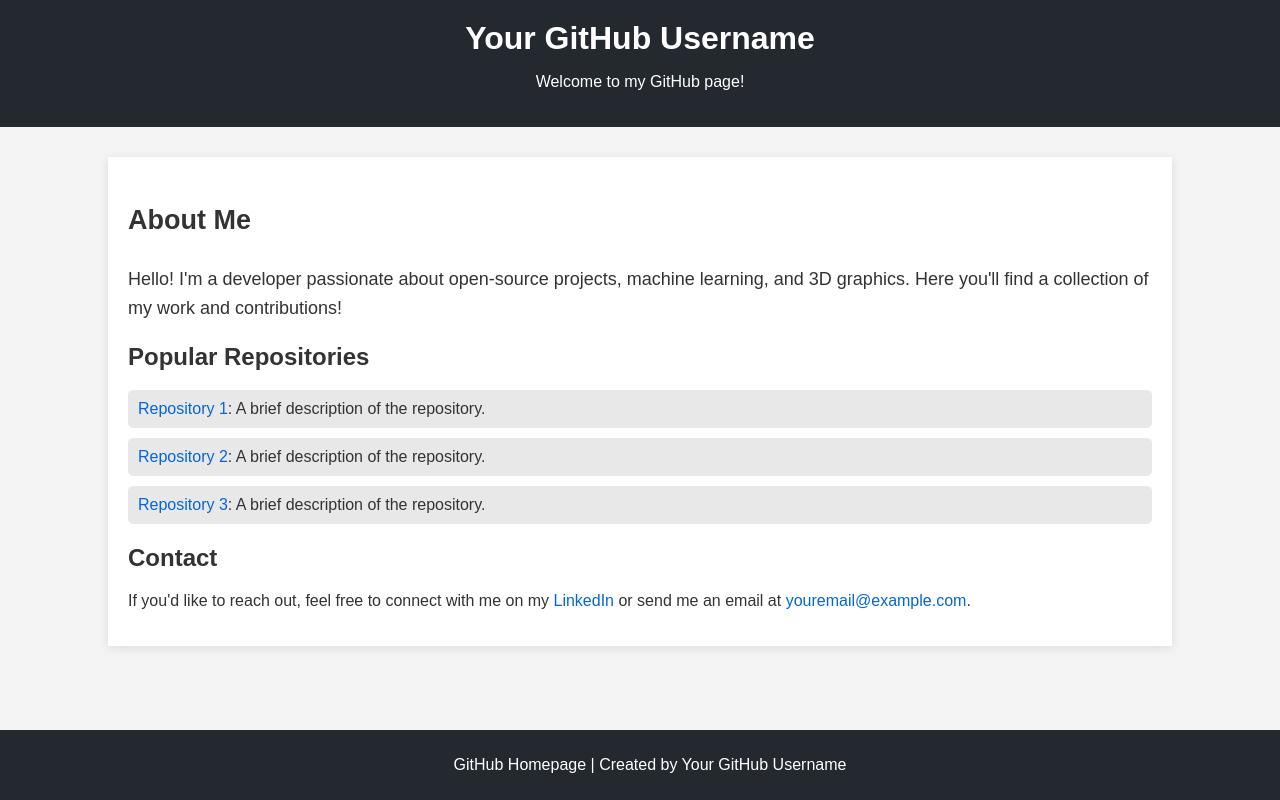
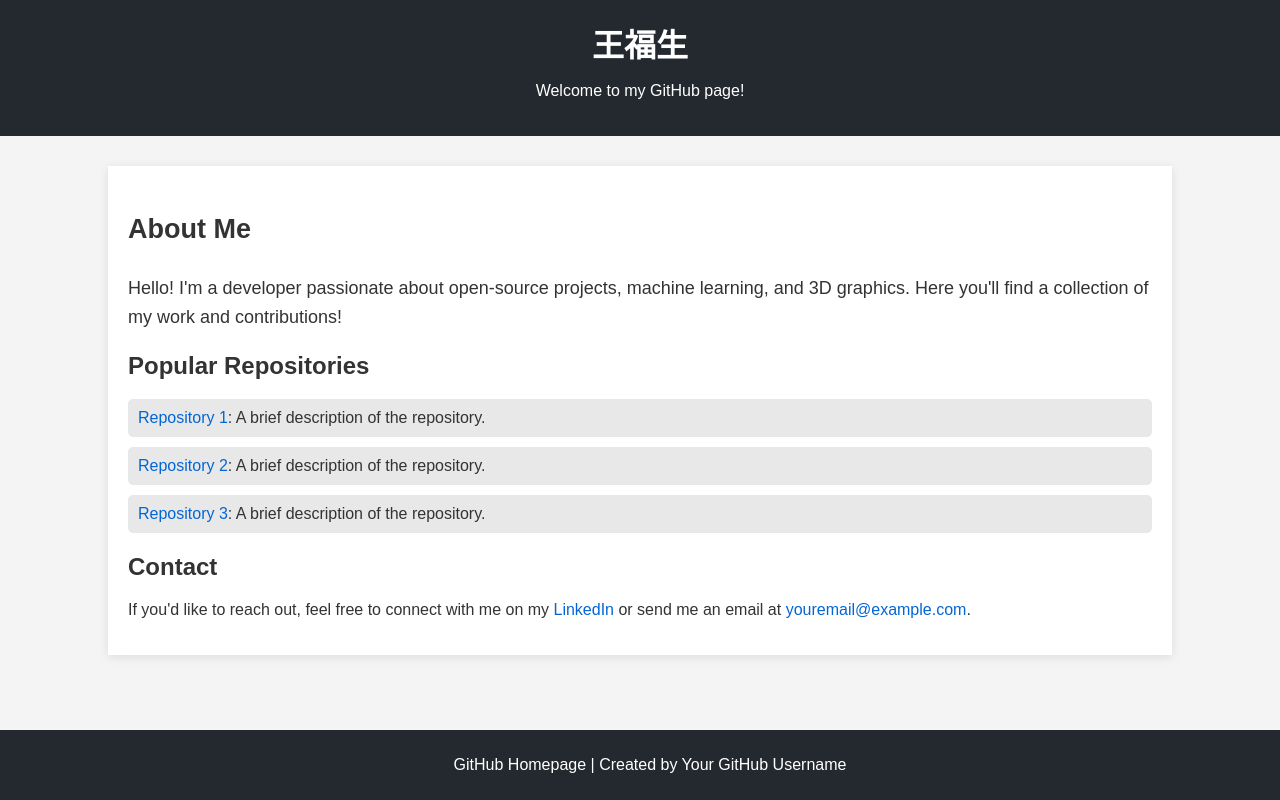
Before and after one commit to wangfusehng/wangfusehng.github.io, a plain HTML site: page index.html in a window 1280 px wide. Drawn offline with Linux system fonts and the light colour scheme.

Commit message:
Update index.html

```diff
--- a/index.html
+++ b/index.html
@@ -4,7 +4,7 @@
     <meta charset="UTF-8">
     <meta name="viewport" content="width=device-width, initial-scale=1.0">
     <meta name="description" content="GitHub User Homepage">
-    <title>Your GitHub Username - Homepage</title>
+    <title>WangFuSheng - Homepage</title>
     <style>
         body {
             font-family: Arial, sans-serif;
@@ -63,7 +63,7 @@
 </head>
 <body>
     <header>
-        <h1>Your GitHub Username</h1>
+        <h1>王福生</h1>
         <p>Welcome to my GitHub page!</p>
     </header>
 
```
